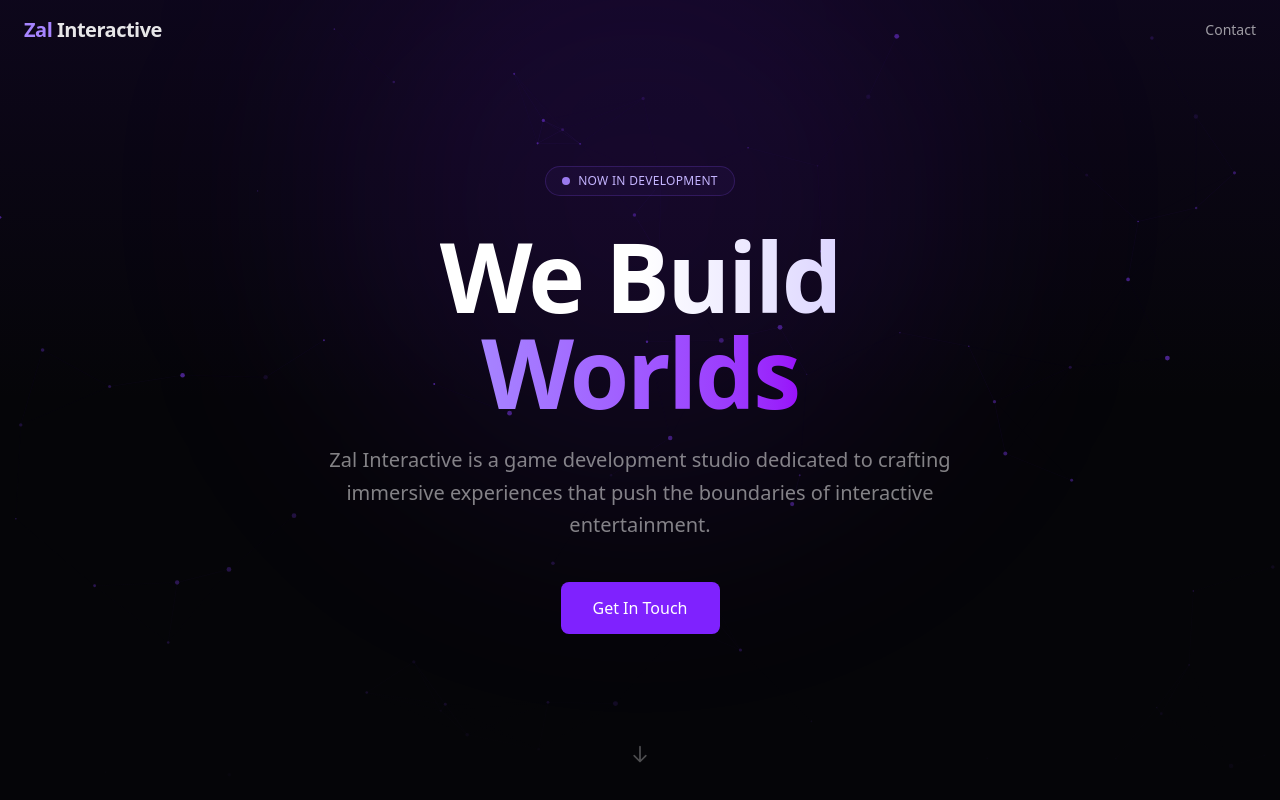
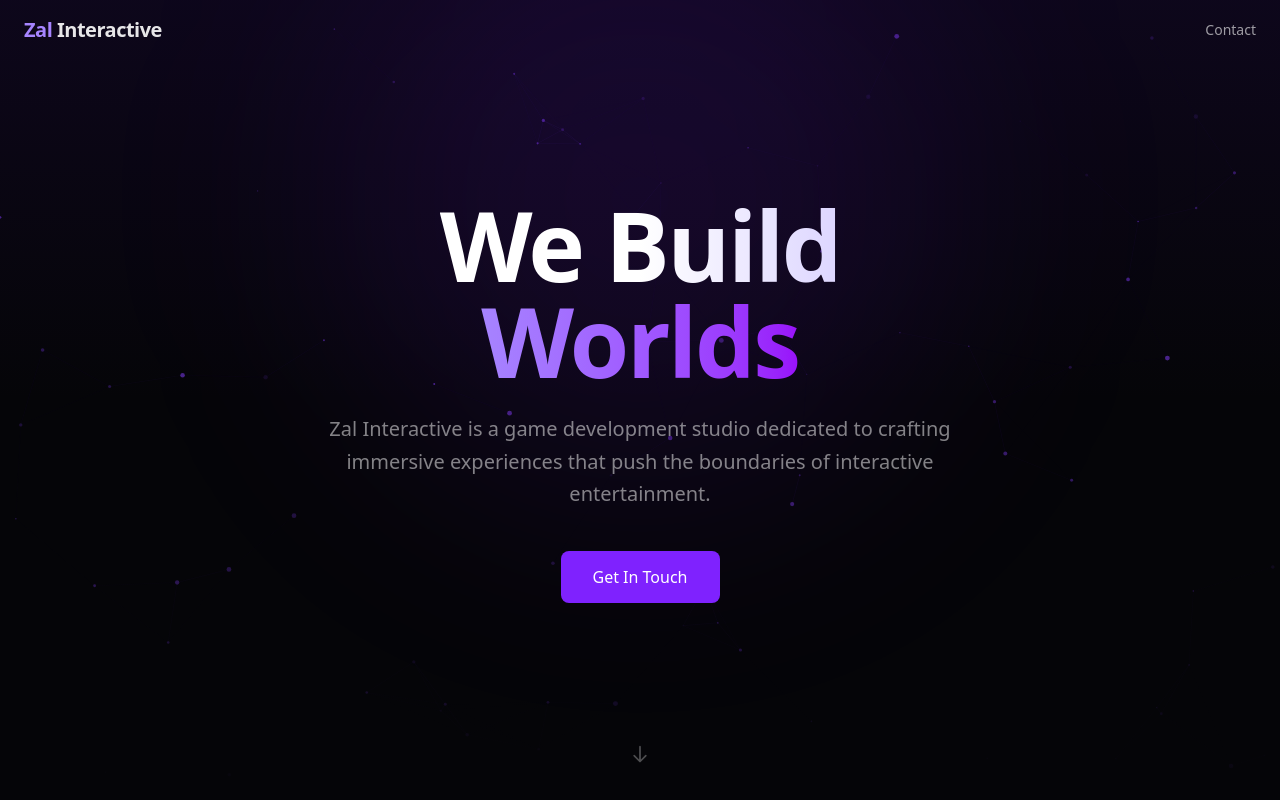
Before and after one commit to Zal-Interactive/website, a Next.js app: page / in a window 1280 px wide. Shown: the top 800 px of the page. Built offline with nearby package versions, Linux system fonts and the light colour scheme.

Commit message:
Remove 'In Development' tag from homepage hero

```diff
--- a/src/components/Hero.tsx
+++ b/src/components/Hero.tsx
@@ -82,12 +82,6 @@ export default function Hero() {
       <div className="absolute top-1/4 left-1/2 -translate-x-1/2 -translate-y-1/2 w-[600px] h-[600px] bg-violet-600/10 rounded-full blur-[120px]" />
 
       <div className="relative z-10 text-center px-6 max-w-4xl mx-auto">
-        <div className="inline-flex items-center gap-2 px-4 py-1.5 rounded-full border border-violet-500/20 bg-violet-500/5 mb-8">
-          <span className="w-2 h-2 rounded-full bg-violet-400 animate-pulse" />
-          <span className="text-xs text-violet-300 tracking-wide uppercase">
-            Now in Development
-          </span>
-        </div>
 
         <h1 className="text-5xl md:text-7xl lg:text-8xl font-bold tracking-tight mb-6">
           <span className="bg-gradient-to-r from-white via-white to-violet-200 bg-clip-text text-transparent">
```
